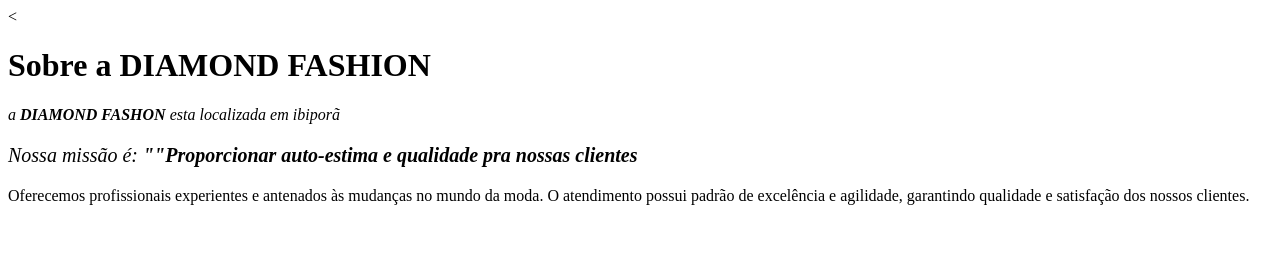
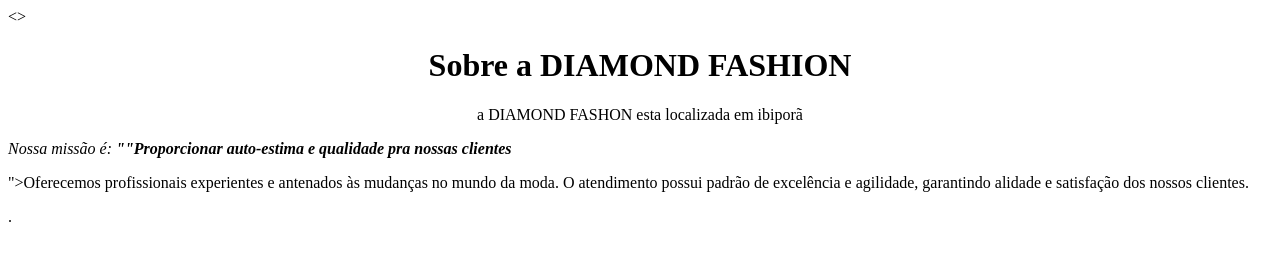
Before and after one commit to tina12335/alurasite, a plain HTML site: page index.html in a window 1280 px wide. Drawn offline with Linux system fonts and the light colour scheme.

Commit message:
Add files via upload

```diff
--- a/index.html
+++ b/index.html
@@ -1,14 +1,17 @@
-<!DOCTYPE HTML>
-<<!DOCTYPE html>
+  <><DOCTYPE html>
+</DOCTYPE>
 <head>
 <html lang="pt-br">
 <title> DIAMOND FASHION</title>
 <meta charset="utf-8">
 
-<H1>Sobre a DIAMOND FASHION</H1>
+<body>
+ <h1  style="text-align:center">  Sobre a DIAMOND FASHION</H1>
 
-<P><em>a <strong>DIAMOND FASHON</strong> esta localizada em ibiporã</em></P>
+<p style="text-align: center"<em>a <stro>DIAMOND FASHON</strong> esta localizada em ibiporã</em></P>
 
-<p style='font-size:20px'><em>Nossa missão é: <strong>""Proporcionar auto-estima e qualidade pra nossas clientes</strong></p></em>
+<p style="font-size":20p=x;"text align:center"><em>Nossa missão é: <strong>""Proporcionar auto-estima e qualidade pra nossas clientes</strong></p></em>
 
-<p>Oferecemos profissionais experientes e antenados às mudanças no mundo da moda. O atendimento possui padrão de excelência e agilidade, garantindo qualidade e satisfação dos nossos clientes.</p>
+<p style=""text-align: center " >">Oferecemos profissionais experientes e antenados às mudanças no mundo da moda. O atendimento possui padrão de excelência e agilidade, garantindo alidade e satisfação dos nossos clientes.</p>
+.</body>
+</html>
```
